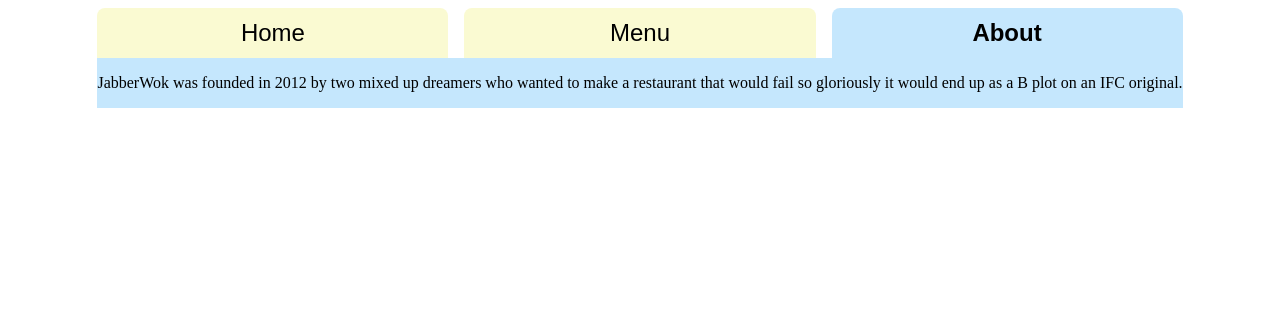
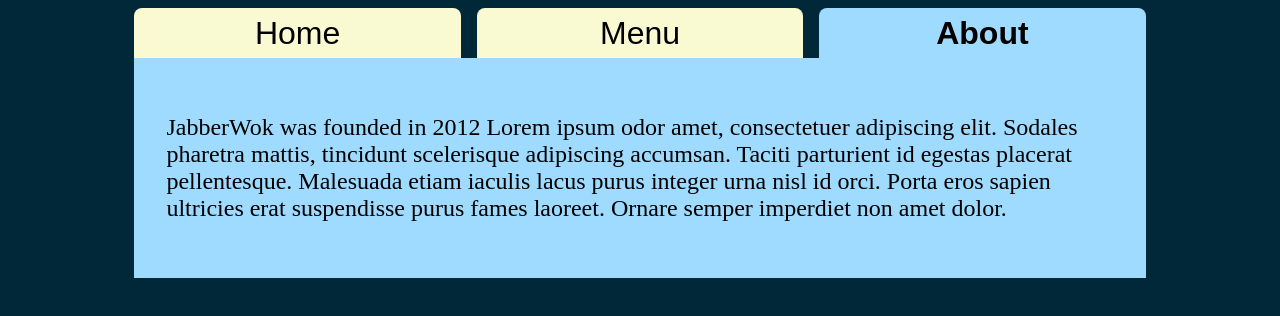
Before and after one commit to bugbat/odin-restaurant, a website built with webpack: page src/index.html in a window 1280 px wide. Both pictures are taken after a click on the button "About". Built offline with nearby package versions, Linux system fonts and the light colour scheme.

Commit message:
update style

```diff
--- a/src/about.js
+++ b/src/about.js
@@ -1,7 +1,7 @@
 export default function buildAbout() {
   const frag = document.createDocumentFragment();
   let para = document.createElement('p');
-  para.textContent = 'JabberWok was founded in 2012 by two mixed up dreamers who wanted to make a restaurant that would fail so gloriously it would end up as a B plot on an IFC original.';
+  para.textContent = 'JabberWok was founded in 2012 Lorem ipsum odor amet, consectetuer adipiscing elit. Sodales pharetra mattis, tincidunt scelerisque adipiscing accumsan. Taciti parturient id egestas placerat pellentesque. Malesuada etiam iaculis lacus purus integer urna nisl id orci. Porta eros sapien ultricies erat suspendisse purus fames laoreet. Ornare semper imperdiet non amet dolor.';
 
   frag.append(para);
 
--- a/src/style.css
+++ b/src/style.css
@@ -1,5 +1,6 @@
 html {
   box-sizing: border-box;
+  background-color: rgb(0, 40, 56);
 }
 
 *, *:before, *:after {
@@ -10,9 +11,14 @@
   margin-top: 0;
 }
 
+p {
+  font-size: 1.5rem;
+}
+
 body {
   display: grid;
-  grid-template-columns: [left-gutter] clamp(2rem, 20rem, 20rem) [main] clamp(1fr, 100rem, 100rem) [right-gutter] clamp(2rem, 20rem, 20rem);
+  grid-template-columns: [left-gutter] 10% [main] 80% [right-gutter] 10%;
+  grid-template-rows: auto;
   justify-content: center;
 }
 
@@ -27,17 +33,17 @@
   background-color: lightgoldenrodyellow;
   border: 0px;
   height: 50px;
-  font-size: 1.5rem;
+  font-size: 2rem;
   border-top-left-radius: .5rem;
   border-top-right-radius: .5rem;
 }
 
 nav button:hover {
-  background-color: rgb(250, 234, 210);
+  background-color: rgb(253, 240, 220);
 }
 
 nav button:disabled {
-  background-color: rgba(135, 206, 250, 0.479);
+  background-color: rgb(159, 218, 255);
   font-weight: bold;
   color: black;
 }
@@ -50,19 +56,19 @@
   grid-column-start: main;
   display: grid;
   grid-template-columns: 1fr;
-  justify-content: center;
-  background-color:  rgba(135, 206, 250, 0.479);
+  background-color:  rgb(159, 218, 255);
+  padding: 2rem;
 }
 
 #menu {
-  width: max(50%, 25rem);
-  padding: 2rem 2rem;
-  outline: 2px solid gold;
+  display: grid;
+  grid-template-columns: 1fr;
+  justify-items: center;
 }
 
 .menu-row {
   display: grid;
-  grid-template-columns: 1fr 1fr;
+  grid-template-columns: 25rem 25rem;
   column-gap: 3rem;
   row-gap: 1rem;
 }
```
